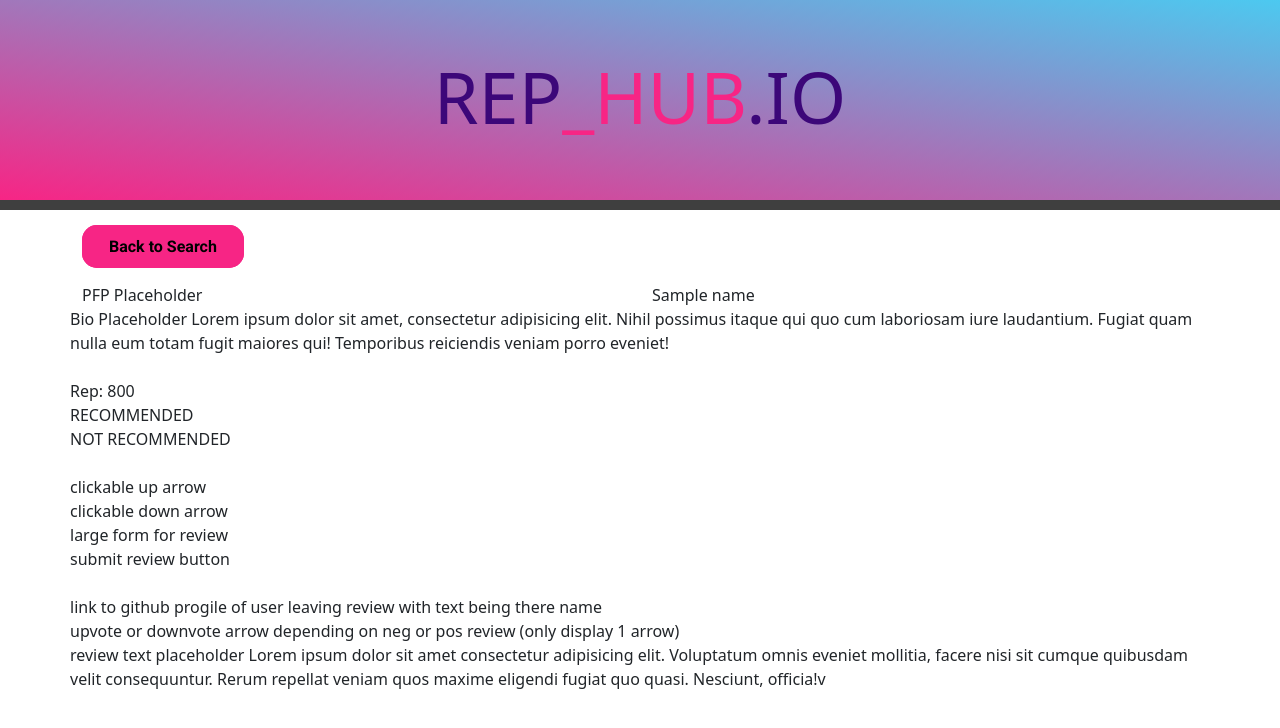
After one commit to platypus567/rep_hub, a Flask app: template templates/search-result.html in a window 1280 px wide. The commit adds this page. Shown: the top 728 px of the page. Run offline with Flask 2, Linux system fonts and the light colour scheme; the template is opened without the code that fills it: most values are stand-ins (such as "Sample title", 1, 10 or a date in 2020); some libraries are stand-ins or nearby versions.

Commit message:
Full routing functionality in flask, details below
Added routes in Flask, Jinja templates on all HTML files, with header as a new file to be put in each template. The JS is just a proof of concept for the API function, still need a DB or REST API for user ratings

```diff
--- /dev/null
+++ b/main.py
@@ -0,0 +1,39 @@
+from flask import Flask, render_template, redirect, url_for
+from flask_wtf import FlaskForm
+from flask_bootstrap import Bootstrap
+from wtforms import StringField, SubmitField, IntegerField
+from wtforms.validators import DataRequired, URL
+from wtforms.widgets import html5
+app = Flask(__name__)
+app.config['SECRET_KEY'] = '8BYkEfBA6O6donzWlSihBXox7C0sKR6b'
+Bootstrap(app)
+
+class SearchForm(FlaskForm):
+    user_search = StringField("Search:", validators=[DataRequired()])
+    submit = SubmitField("Search")
+
+
+
+@app.route("/")
+def home():
+    form = SearchForm()
+    return render_template("index.html", form=form)
+
+@app.route("/search", methods=['POST'])
+def find_user():
+    form = SearchForm()
+    if form.validate_on_submit():
+     print("True")
+     name_searched = form.user_search.data
+     return render_template("search-result.html",form=form, name=name_searched)
+
+
+@app.errorhandler(404)
+def page_not_found(e):
+    return render_template('error.html'), 404
+
+
+
+
+if __name__ == "__main__":
+    app.run(debug=True)
--- a/app.css
+++ b/static/app.css
@@ -1,3 +1,4 @@
+@import url(https://fonts.googleapis.com/css?family=Roboto:100,100italic,300,300italic,regular,italic,500,500italic,700,700italic,900,900italic);
 html {
     /* background-color: gray IMPOR !important; */
     /* why doesnt this work? */
@@ -16,6 +17,24 @@ body {
 #body-copy{
     background-color: white;
     border-radius: 25px;
+}
+#return{
+    border: 2px solid #F72585;
+    color: black;
+    background-color: #F72585;
+    font-weight: bolder;
+    width: 75px;
+    height: 50px;
+    font-family: 'Roboto', sans-serif;
+    transition: 0.5s;
+    padding: 10px 25px;
+    border-radius: 15px;
+    text-decoration: none;
+}
+#return:hover{
+    border-color: #7209B7;
+    color: white;
+    box-shadow: 0 0.5em 0.5em -0.4em #7209B7;
 }
 
 .wrapper{
--- a/app.js
+++ b/static/app.js
@@ -1,4 +1,4 @@
-let username = document.querySelector('#searchBar')
+let username = document.querySelector('#mySearch')
 let button = document.querySelector('#searchBtn')
 let firstScreen = document.querySelector('#firstScreen')
 let secondScreen = document.querySelector('#secondScreen')
--- /dev/null
+++ b/templates/header.html
@@ -0,0 +1,23 @@
+<!DOCTYPE html>
+<html lang="en">
+<head>
+  <!-- Required meta tags -->
+  <meta charset="utf-8">
+  <meta name="viewport" content="width=device-width, initial-scale=1, shrink-to-fit=no">
+
+  <!-- Bootstrap CSS -->
+
+  <link href="https://cdn.jsdelivr.net/npm/bootstrap@5.1.3/dist/css/bootstrap.min.css" rel="stylesheet"
+    integrity="sha384-1BmE4kWBq78iYhFldvKuhfTAU6auU8tT94WrHftjDbrCEXSU1oBoqyl2QvZ6jIW3" crossorigin="anonymous">
+  <link rel="stylesheet" href="static/app.css">
+
+
+  <title>Rep_Hub.io - Reputation Tracker for GitHub Users</title>
+</head>
+<body>
+<div class="container-fluid bg-gradient-alt" id="header-div">
+    <h1 class="logo-text text-center"><span id="rep">REP</span><span id="hub">_HUB</span><span id="dot-io">.IO</span>
+    </h1>
+  </div>
+</body>
+</html>
--- a/search-result.html
+++ b/templates/search-result.html
@@ -1,38 +1,23 @@
 <!doctype html>
 <html lang="en">
 
-<head>
-    <!-- Required meta tags -->
-    <meta charset="utf-8">
-    <meta name="viewport" content="width=device-width, initial-scale=1, shrink-to-fit=no">
-
-    <!-- Bootstrap CSS -->
-
-    <link href="https://cdn.jsdelivr.net/npm/bootstrap@5.1.3/dist/css/bootstrap.min.css" rel="stylesheet"
-        integrity="sha384-1BmE4kWBq78iYhFldvKuhfTAU6auU8tT94WrHftjDbrCEXSU1oBoqyl2QvZ6jIW3" crossorigin="anonymous">
-    <link rel="stylesheet" href="app.css">
-
-
-    <title>Rep_Hub.io - Reputation Tracker for GitHub Users</title>
-</head>
+    {% include "header.html" %}
 
 <body>
-    <div class="container-fluid bg-gradient">
-        <h1 class="logo-text text-center"><span id="rep">REP</span><span id="hub">_HUB</span><span
-                id="dot-io">.IO</span>
-        </h1>
-    </div>
+
     <br>
     <div class="container">
         <div class="row">
-            <div class="col">Back to Search</div>
+            <div class="col">
+                <a href="{{url_for('home')}}" id="return">Back to Search</a>
+            </div>
         </div>
     </div>
     <br>
     <div class="container">
         <div class="row">
             <div class="col">PFP Placeholder</div>
-            <div class="col">Username</div>
+            <div class="col">{{name}}</div>
         </div>
         <Div class="row">Bio Placeholder Lorem ipsum dolor sit amet, consectetur adipisicing elit. Nihil possimus itaque
             qui quo cum laboriosam iure laudantium. Fugiat quam nulla eum totam fugit maiores qui! Temporibus reiciendis
```
Also changed, not shown: templates/index.html (renamed from index.html, +11 -24 lines), templates/error.html (renamed from error.html).
